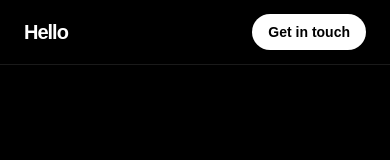
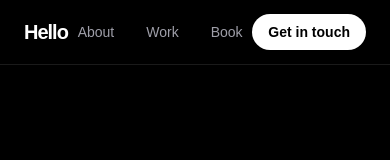
Before and after one commit to svnty/portfolio, a Next.js app: page / in a window 390 px wide. Shown: the top 160 px of the page. Built offline with nearby package versions, Linux system fonts and the light colour scheme.

Commit message:
why hidden

```diff
--- a/app/layout.tsx
+++ b/app/layout.tsx
@@ -83,7 +83,7 @@ export default function RootLayout({
         <header className="fixed top-0 w-full z-50 border-b border-white/10 bg-black/50 backdrop-blur-xl">
           <div className="max-w-5xl mx-auto px-6 h-16 flex items-center justify-between">
             <a href="/" className="font-bold text-xl tracking-tighter">Hello</a>
-            <nav className="hidden md:flex gap-6 text-sm font-medium text-zinc-400">
+            <nav className="flex gap-6 text-sm font-medium text-zinc-400">
               <a href="/who-am-i" className="hover:text-white transition-colors mx-1">About</a>
               <a href="/work" className="hover:text-white transition-colors mx-1">Work</a>
               <a href="/book" className="hover:text-white transition-colors mx-1">Book</a>
```
